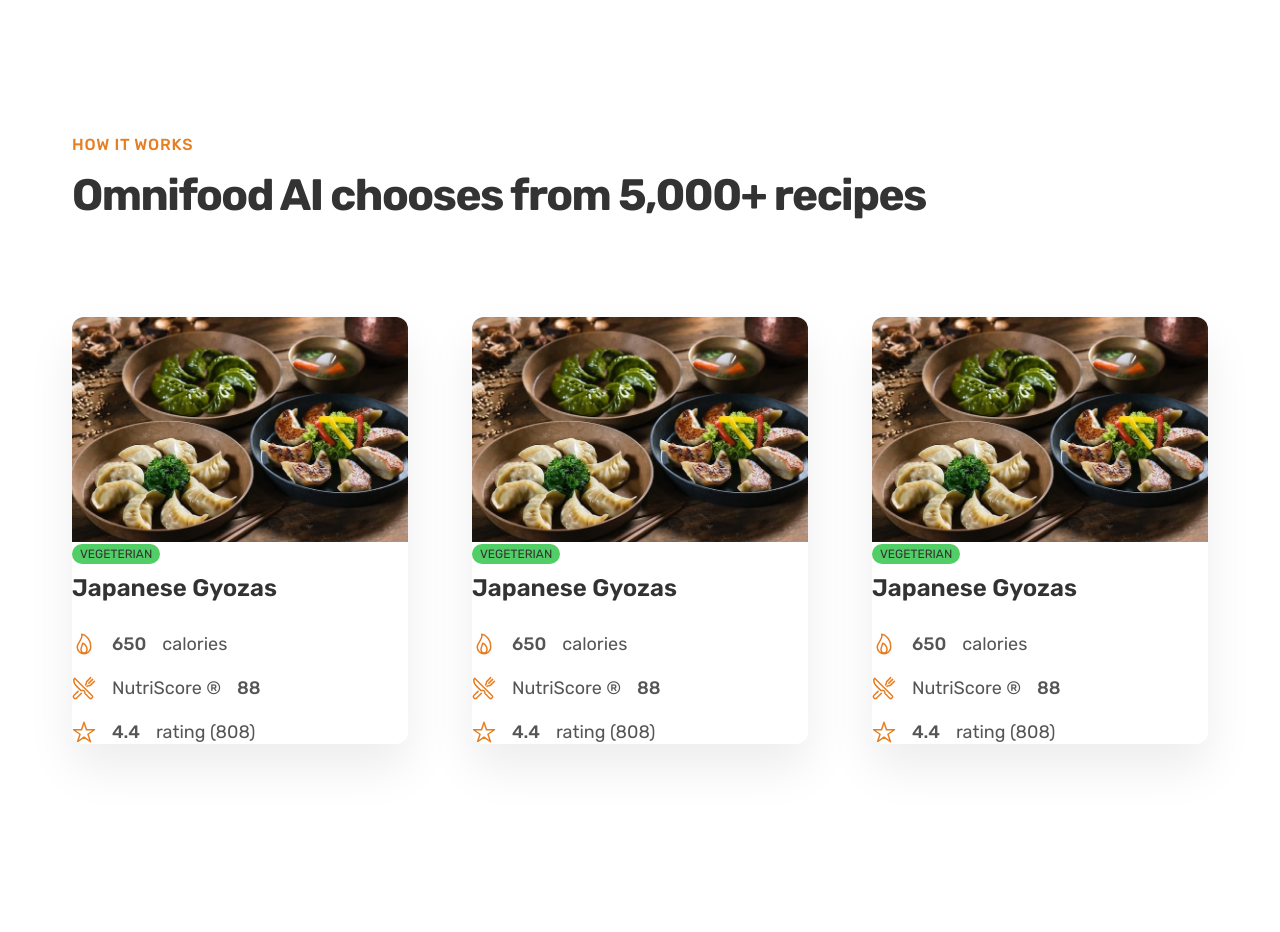
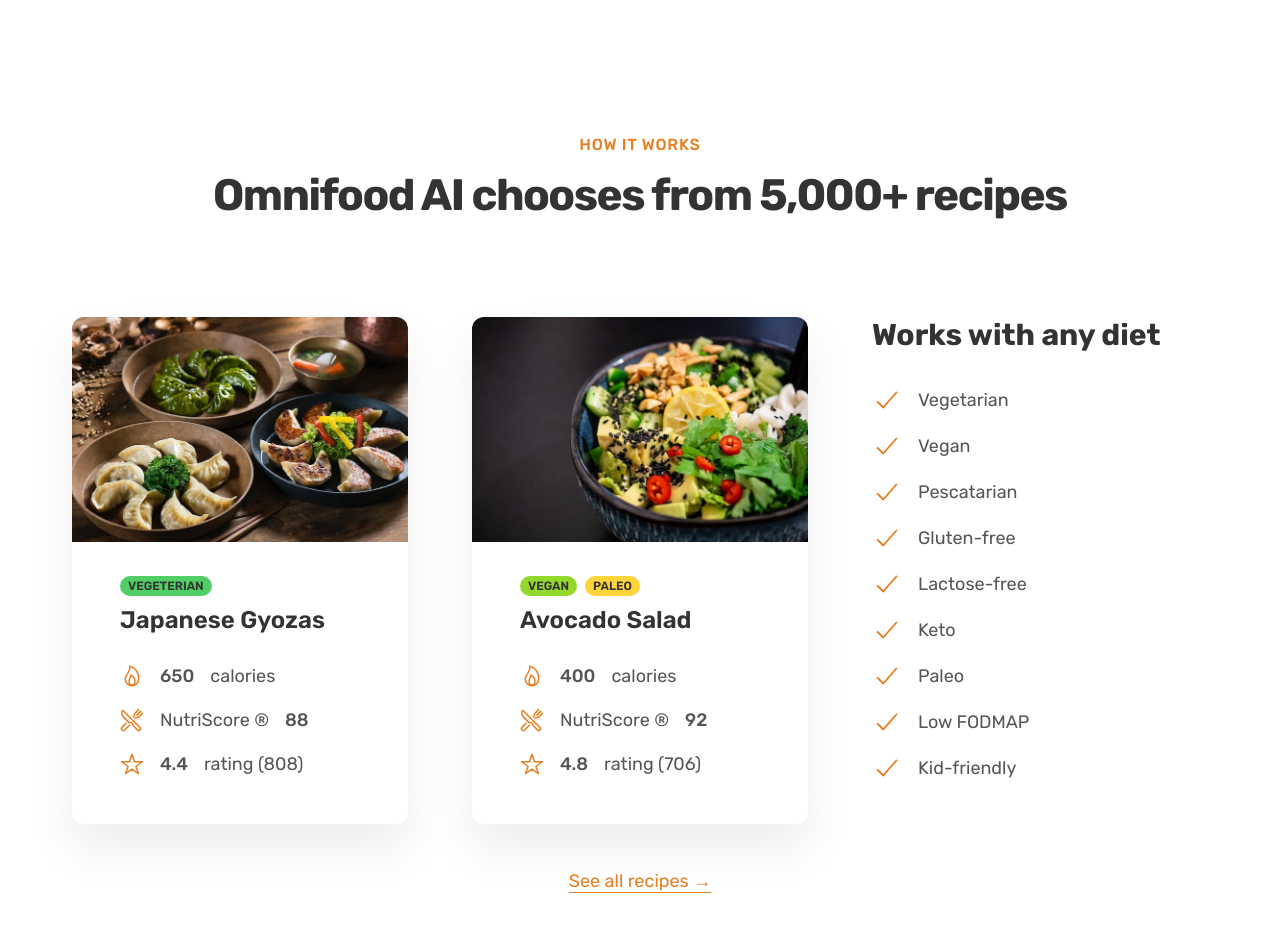
Before and after one commit to leo3651/HTML, a plain HTML site: page omnifood/index.html in a window 1280 px wide. Shown: the part 2580-3512 px from the top of the page. Before the commit the page ends 3420 px from the top, so only its background shows below. Drawn offline with nearby package versions, Linux system fonts and the light colour scheme.

Commit message:
finish meal section

```diff
--- a/omnifood/general.css
+++ b/omnifood/general.css
@@ -79,11 +79,20 @@ body {
   color: #fff;
   padding: 1.6rem 3.2rem;
   border-radius: 1rem;
-  transition: background-color 0.3s;
+  box-shadow: none;
+  transition: all 0.3s;
 }
 
 .margin-right-sm {
   margin-right: 1.6rem !important;
+}
+
+.margin-bottom-md {
+  margin-bottom: 4.8rem !important;
+}
+
+.text-center {
+  text-align: center;
 }
 
 .btn-outline:link,
@@ -136,6 +145,7 @@ body {
   font-size: 3rem;
   line-height: 1.2;
   margin-bottom: 3.2rem;
+  color: #333;
 }
 
 .step-description {
--- a/omnifood/index.html
+++ b/omnifood/index.html
@@ -197,76 +197,26 @@
 
       <!-- MEALS SECTION -->
       <section class="meals">
-        <div class="container">
+        <!-- MEALS HEADING -->
+        <div class="container text-center">
           <span class="subheading">How it works</span>
           <h2 class="secondary-heading">
             Omnifood AI chooses from 5,000+ recipes
           </h2>
         </div>
 
-        <div class="container grid grid--3cols">
+        <div class="container grid grid--3cols margin-bottom-md">
+          <!-- 1  MEAL -->
           <div class="meal">
             <img
               class="meal-img"
               src="./content/img/meals/meal-1.jpg"
               alt="Japanese meal"
             />
-            <div class="meal-tag"><span class="tag">Vegeterian</span></div>
-            <p class="meal-title">Japanese Gyozas</p>
-            <ul class="meal-attributes">
-              <li class="meal-attribute">
-                <ion-icon class="meal-icon" name="flame-outline"></ion-icon>
-                <strong>650</strong> calories
-              </li>
-              <li class="meal-attribute">
-                <ion-icon
-                  class="meal-icon"
-                  name="restaurant-outline"
-                ></ion-icon>
-                NutriScore &reg; <strong>88</strong>
-              </li>
-              <li class="meal-attribute">
-                <ion-icon class="meal-icon" name="star-outline"></ion-icon>
-                <strong>4.4</strong> rating (808)
-              </li>
-            </ul>
-          </div>
-
-          <div class="meal">
-            <img
-              class="meal-img"
-              src="./content/img/meals/meal-1.jpg"
-              alt="Japanese meal"
-            />
-            <div class="meal-tag"><span class="tag">Vegeterian</span></div>
-            <p class="meal-title">Japanese Gyozas</p>
-            <ul class="meal-attributes">
-              <li class="meal-attribute">
-                <ion-icon class="meal-icon" name="flame-outline"></ion-icon>
-                <strong>650</strong> calories
-              </li>
-              <li class="meal-attribute">
-                <ion-icon
-                  class="meal-icon"
-                  name="restaurant-outline"
-                ></ion-icon>
-                NutriScore &reg; <strong>88</strong>
-              </li>
-              <li class="meal-attribute">
-                <ion-icon class="meal-icon" name="star-outline"></ion-icon>
-                <strong>4.4</strong> rating (808)
-              </li>
-            </ul>
-          </div>
-
-          <div class="meal">
-            <img
-              class="meal-img"
-              src="./content/img/meals/meal-1.jpg"
-              alt="Japanese meal"
-            />
-            <div>
-              <div class="meal-tag"><span class="tag">Vegeterian</span></div>
+            <div class="meal-txt">
+              <div class="meal-tag">
+                <span class="tag tag--vegeterian">Vegeterian</span>
+              </div>
               <p class="meal-title">Japanese Gyozas</p>
               <ul class="meal-attributes">
                 <li class="meal-attribute">
@@ -287,6 +237,86 @@
               </ul>
             </div>
           </div>
+
+          <!-- 2 MEAL -->
+          <div class="meal">
+            <img
+              class="meal-img"
+              src="./content/img/meals/meal-2.jpg"
+              alt="Vegan meal"
+            />
+            <div class="meal-txt">
+              <div class="meal-tag">
+                <span class="tag tag--vegan">Vegan</span>
+                <span class="tag tag--paleo">Paleo</span>
+              </div>
+              <p class="meal-title">Avocado Salad</p>
+              <ul class="meal-attributes">
+                <li class="meal-attribute">
+                  <ion-icon class="meal-icon" name="flame-outline"></ion-icon>
+                  <strong>400</strong> calories
+                </li>
+                <li class="meal-attribute">
+                  <ion-icon
+                    class="meal-icon"
+                    name="restaurant-outline"
+                  ></ion-icon>
+                  NutriScore &reg; <strong>92</strong>
+                </li>
+                <li class="meal-attribute">
+                  <ion-icon class="meal-icon" name="star-outline"></ion-icon>
+                  <strong>4.8</strong> rating (706)
+                </li>
+              </ul>
+            </div>
+          </div>
+
+          <!-- LIST -->
+          <div class="diets">
+            <h3 class="tertiary-heading">Works with any diet</h3>
+            <ul class="list-of-diets">
+              <li class="diet">
+                <ion-icon class="diet-icon" name="checkmark-outline"></ion-icon
+                ><span>Vegetarian</span>
+              </li>
+              <li class="diet">
+                <ion-icon class="diet-icon" name="checkmark-outline"></ion-icon
+                ><span>Vegan</span>
+              </li>
+              <li class="diet">
+                <ion-icon class="diet-icon" name="checkmark-outline"></ion-icon
+                ><span>Pescatarian</span>
+              </li>
+              <li class="diet">
+                <ion-icon class="diet-icon" name="checkmark-outline"></ion-icon
+                ><span>Gluten-free</span>
+              </li>
+              <li class="diet">
+                <ion-icon class="diet-icon" name="checkmark-outline"></ion-icon
+                ><span>Lactose-free</span>
+              </li>
+              <li class="diet">
+                <ion-icon class="diet-icon" name="checkmark-outline"></ion-icon
+                ><span>Keto</span>
+              </li>
+              <li class="diet">
+                <ion-icon class="diet-icon" name="checkmark-outline"></ion-icon
+                ><span>Paleo</span>
+              </li>
+              <li class="diet">
+                <ion-icon class="diet-icon" name="checkmark-outline"></ion-icon
+                ><span>Low FODMAP</span>
+              </li>
+              <li class="diet">
+                <ion-icon class="diet-icon" name="checkmark-outline"></ion-icon
+                ><span>Kid-friendly</span>
+              </li>
+            </ul>
+          </div>
+        </div>
+
+        <div class="container all-recipes">
+          <a href="#" class="link">See all recipes &rarr;</a>
         </div>
       </section>
     </main>
--- a/omnifood/main.css
+++ b/omnifood/main.css
@@ -208,6 +208,11 @@ header {
   box-shadow: 0 2.4rem 4.8rem rgba(0, 0, 0, 0.075);
   border-radius: 1.2rem;
   overflow: hidden;
+  transition: all 0.3s;
+}
+
+.meal:hover {
+  transform: scale(1.05);
 }
 
 .tag {
@@ -215,19 +220,37 @@ header {
   padding: 0.4rem 0.8rem;
   text-transform: uppercase;
   font-size: 1.2rem;
-  background-color: #51cf66;
   color: #333;
   border-radius: 10rem;
+  font-weight: 600;
+}
+
+.tag--vegeterian {
+  background-color: #51cf66;
+}
+
+.tag--vegan {
+  background-color: #94d82d;
+}
+
+.tag--paleo {
+  background-color: #ffd43b;
 }
 
 .meal-tag {
   margin-bottom: 1.2rem;
+  display: flex;
+  gap: 0.8rem;
 }
 
 .meal-img {
   width: 100%;
   /* border-top-right-radius: 1.2rem;
   border-top-left-radius: 1.2rem; */
+}
+
+.meal-txt {
+  padding: 3.2rem 4.8rem 4.8rem 4.8rem;
 }
 
 .meal-title {
@@ -260,3 +283,44 @@ header {
 strong {
   font-weight: 500;
 }
+
+.list-of-diets {
+  list-style: none;
+  font-size: 1.8rem;
+  display: flex;
+  flex-direction: column;
+  gap: 1.6rem;
+}
+
+.diet-icon {
+  width: 3rem;
+  height: 3rem;
+  color: #e67e22;
+}
+
+.diet {
+  display: flex;
+  align-items: center;
+  gap: 1.6rem;
+}
+
+.all-recipes {
+  text-align: center;
+  font-size: 1.8rem;
+}
+
+.link:link,
+.link:visited {
+  text-decoration: none;
+  display: inline-block;
+  color: #e67e22;
+  border-bottom: 1px solid currentColor;
+  padding-bottom: 2px;
+  transition: all 0.3s;
+}
+
+.link:hover,
+.link:active {
+  color: #cf711f;
+  border-bottom: 1px solid transparent;
+}
```
